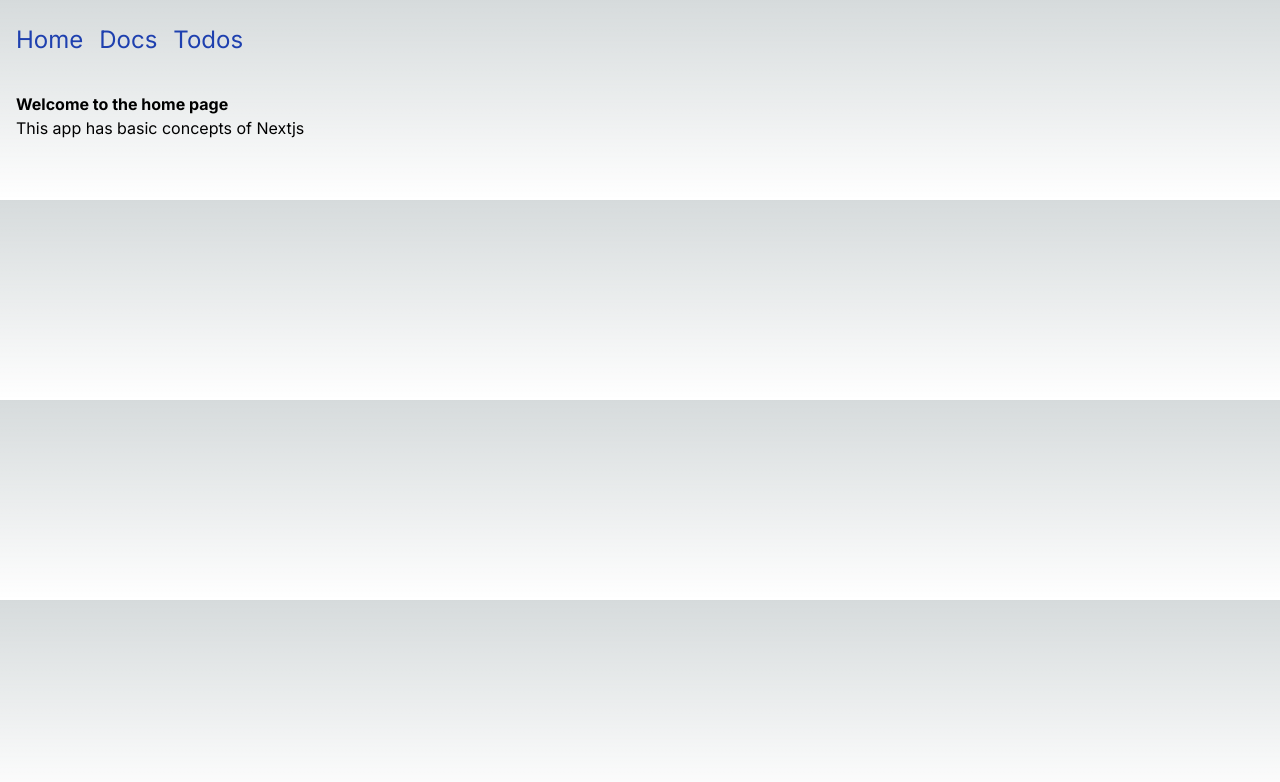
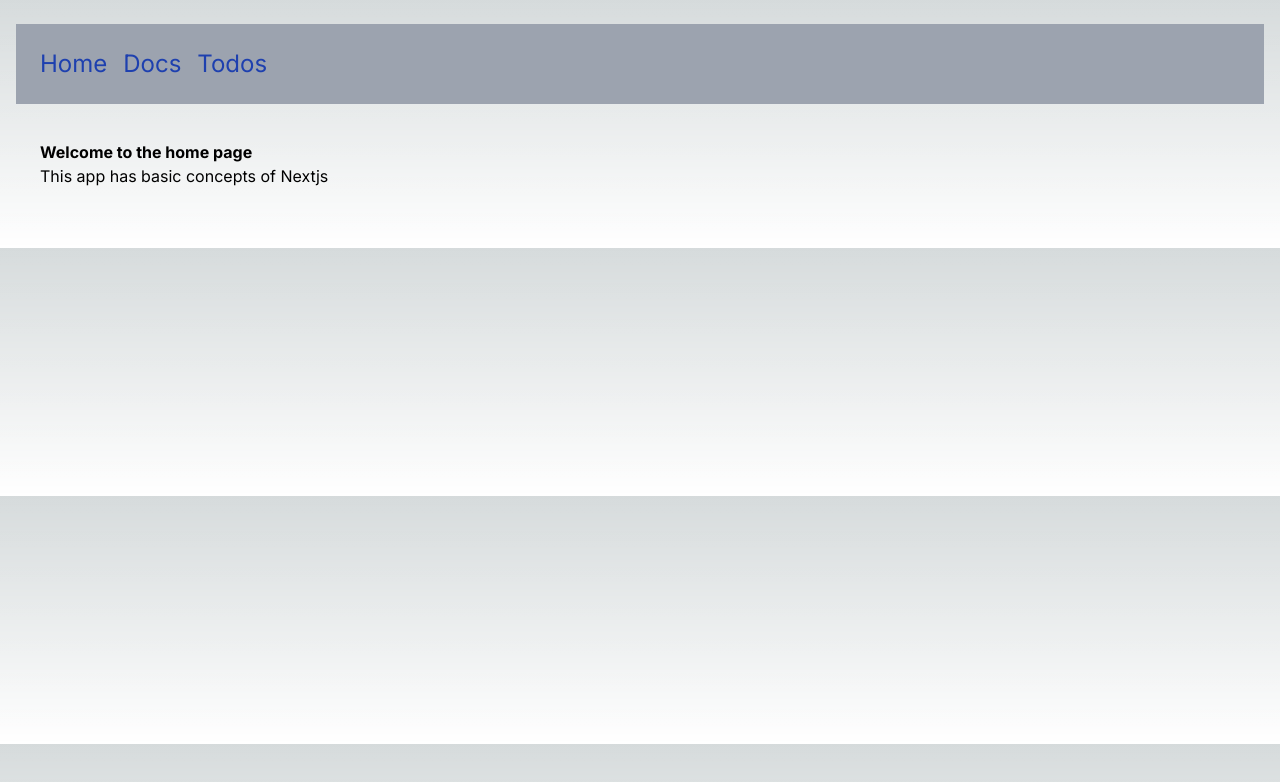
Before and after one commit to rojasTob/intro-v3-app, a Next.js app: page / in a window 1280 px wide. Shown: the top 782 px of the page. Built offline with nearby package versions, Linux system fonts and the light colour scheme.

Commit message:
Fix styles

```diff
--- a/app/layout.tsx
+++ b/app/layout.tsx
@@ -26,7 +26,7 @@ export default function RootLayout({
     <html lang="en">
       <body className={inter.className + " py-6 px-4"}>
         <header>
-          <nav>
+          <nav className='bg-gray-400 p-6'>
               <ul className="flex items-center gap-4">
                 {/* <a href="#" className=" hover:bg-gray-700 hover:text-white rounded-md px-3 py-2 text-sm font-medium">Team</a> */}
                 {links.map(link => (
@@ -37,7 +37,7 @@ export default function RootLayout({
               </ul>
             </nav>
         </header>
-        <main className='container py-6'>
+        <main className='container py-6 px-6'>
           {children}
         </main>
         <footer></footer>
```
